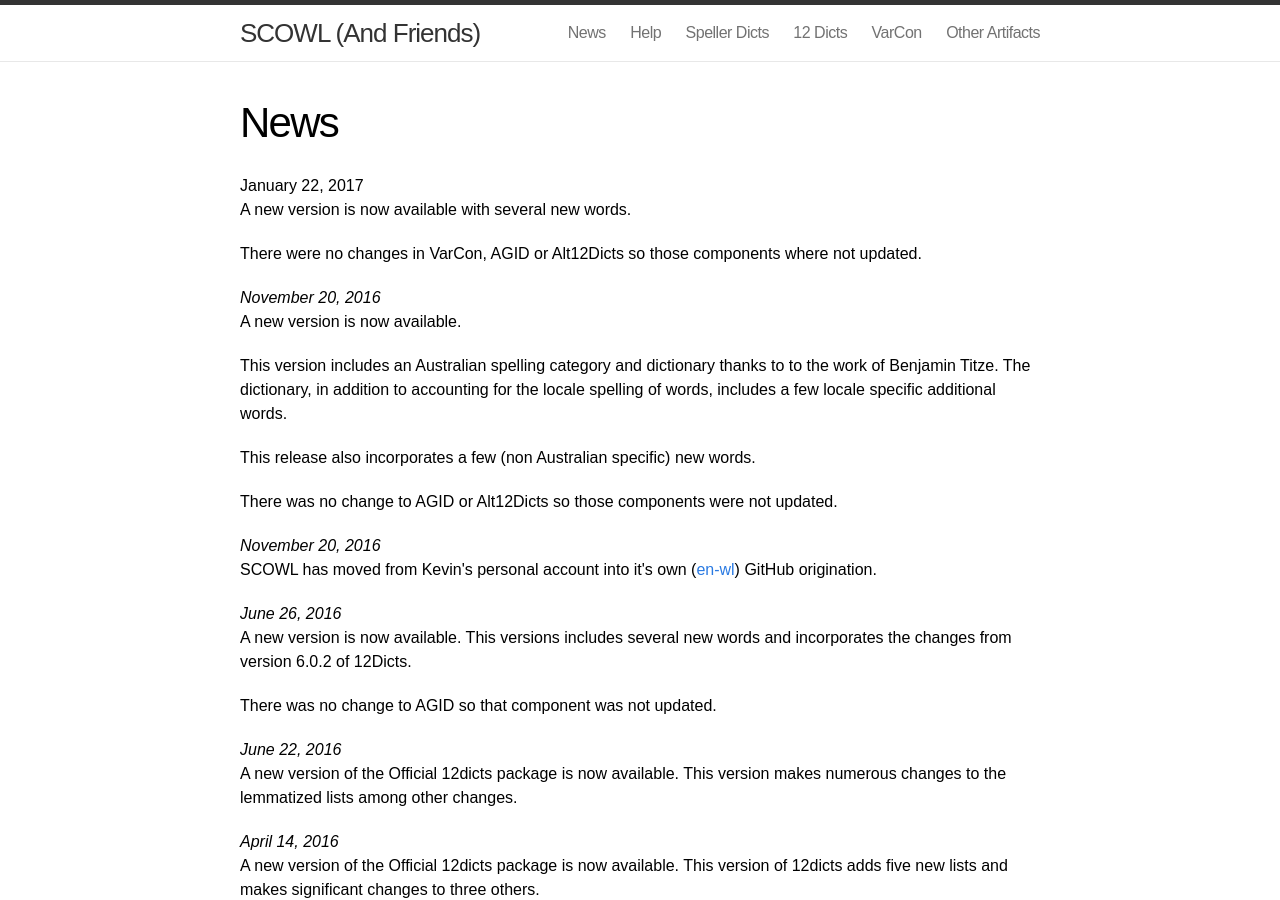
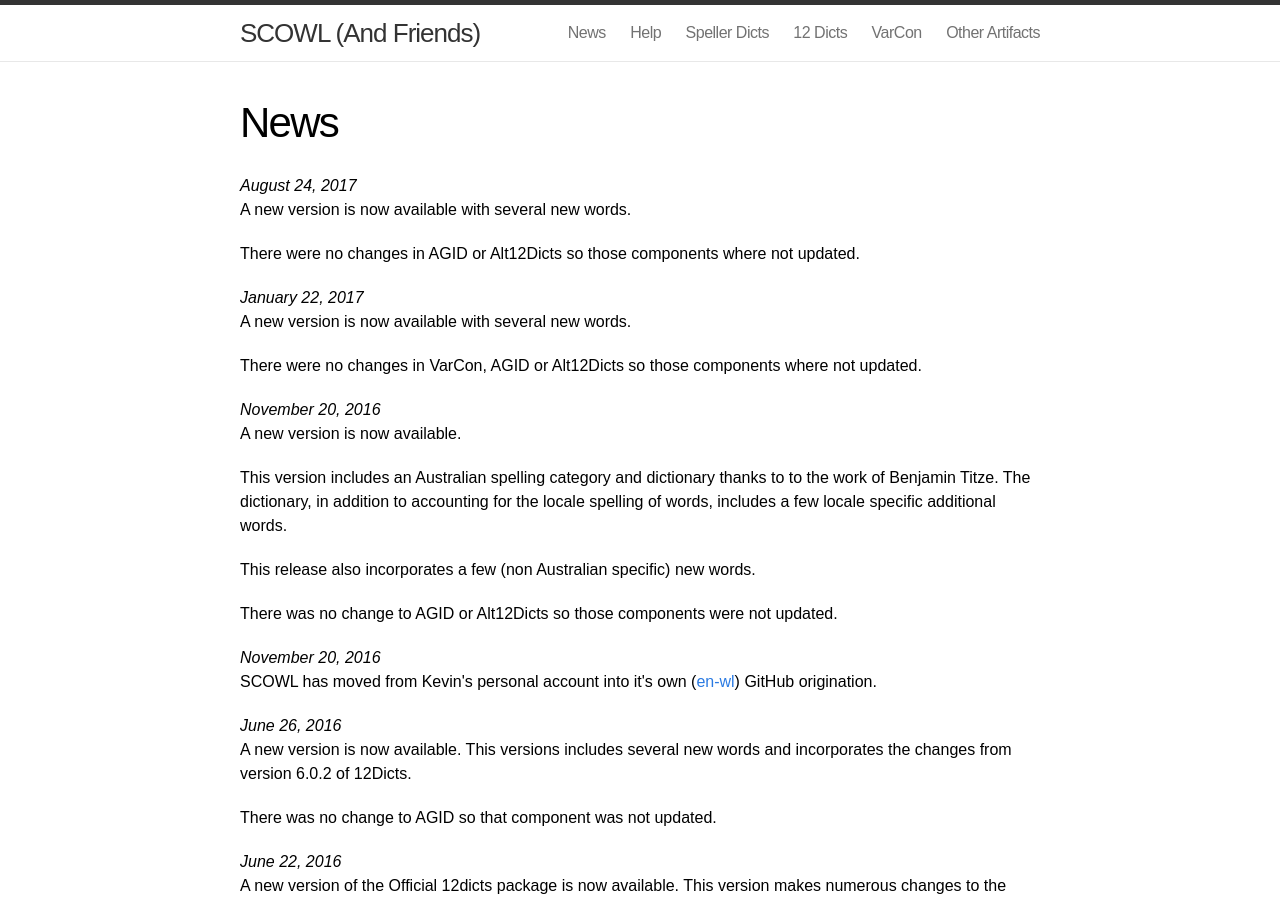
Before and after one commit to en-wl/wordlist, a Jekyll site: the page built from site/news.html, in a window 1280 px wide and 900 px high. Built offline with Jekyll 4.4.1, drawn with Linux system fonts in a browser that asks for light colours; Markdown is read by kramdown in place of the engine named in the settings.

Commit message:
Update for 2017.08.24 release.

```diff
--- a/site/news.html
+++ b/site/news.html
@@ -2,7 +2,14 @@
 layout: post
 title: News
 ---
-<p>January 22, 2017</i></br>
+<p>
+<i>August 24, 2017</i></br>
+A new version is now available with several new words.
+<p>
+There were no changes in AGID or
+Alt12Dicts so those components where not updated.
+<p>
+<i>January 22, 2017</i></br>
 A new version is now available with several new words.
 <p>
 There were no changes in VarCon, AGID or
```
Also changed, not shown: site/index.md (+2 -2 lines), site/varcon.md (+3 -3 lines), 2 other files.
